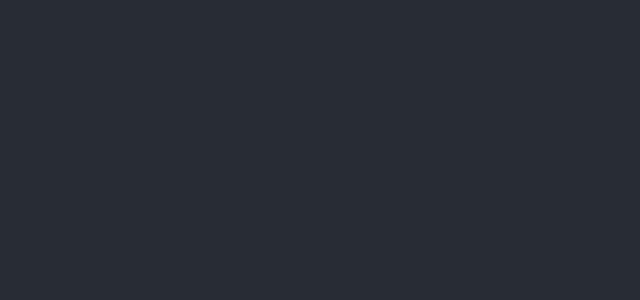
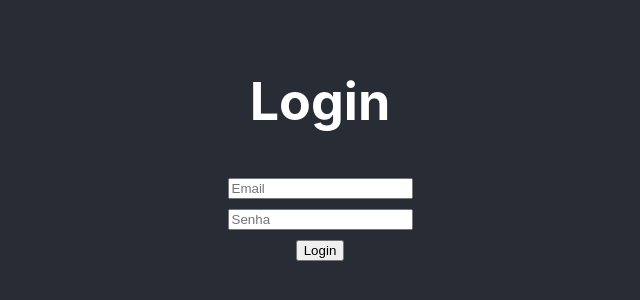
Before and after one commit to rosoares/vendala-frontend, a React (Create React App) app: page /login in a window 1280 px wide. Shown: the part 252-552 px from the top of the page, without its empty margins (320-960 px from the left). Built offline with nearby package versions, Linux system fonts and the light colour scheme.

Commit message:
Finish login page

```diff
--- a/src/pages/Login/index.js
+++ b/src/pages/Login/index.js
@@ -1,8 +1,62 @@
-import React from "react";
+import React, {useState} from "react";
+import {useHistory} from "react-router-dom";
+import api from "../../shared/api";
+import {setToken} from "../../shared/auth";
 
 const Login = () => {
+
+  const [email, setEmail] = useState();
+  const [password, setPassword] = useState();
+  const [loading, setLoading] = useState();
+  const history = useHistory();
+
+  const _login = (event) => {
+    event.preventDefault();
+
+    setLoading(true);
+
+    let data = {
+      email: email,
+      password: password,
+    }
+
+    api.post('auth/login', data)
+      .then(response => {
+        alert("Logged in");
+        setToken(response.data.access_token);
+        history.push('/products');
+      })
+      .catch(error => alert(error))
+      .finally(() => setLoading(false))
+  }
+
   return (
-    <div></div>
+    <div>
+      <h1>Login</h1>
+      <form onSubmit={_login}>
+        <input
+          type="email"
+          name="email"
+          placeholder="Email"
+          required
+          onChange={(e) => setEmail(e.target.value)}
+        />
+        <br/>
+        <input
+          type="password"
+          name="password"
+          placeholder="Senha"
+          required
+          onChange={(e) => setPassword(e.target.value)}
+        />
+        <br/>
+        {
+          loading ?
+            <p>Carregando...</p> :
+            <button type="submit">Login</button>
+        }
+      </form>
+    </div>
   )
 }
 
```
